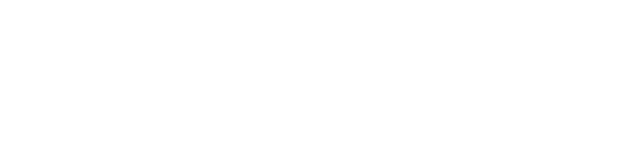
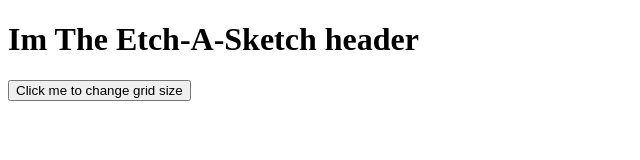
Before and after one commit to mtacoustics/etch-a-sketch, a plain HTML site: page index.html in a window 1280 px wide. Shown: the whole page, without its empty margins (0-640 px from the left). Drawn offline with Linux system fonts and the light colour scheme.

Commit message:
Added header and button to HMTL. Created a div to hold generated grid. Layed foundation for JS file with 3 functions and defined grid container and the button.

```diff
--- a/app.js
+++ b/app.js
@@ -0,0 +1,2 @@
+const container = document.getElementById("gridContainer")
+const button = document.getElementById("changeGrid")
--- a/index.html
+++ b/index.html
@@ -9,6 +9,10 @@
     <title>Etch-A-Sketch</title>
 </head>
 <body>
+    <h1 id="header">Im The Etch-A-Sketch header</h1>
+    <button id="changeGrid">Click me to change grid size</button>
+    <Div id="container">
 
+    </Div>
 </body>
 </html>
```
